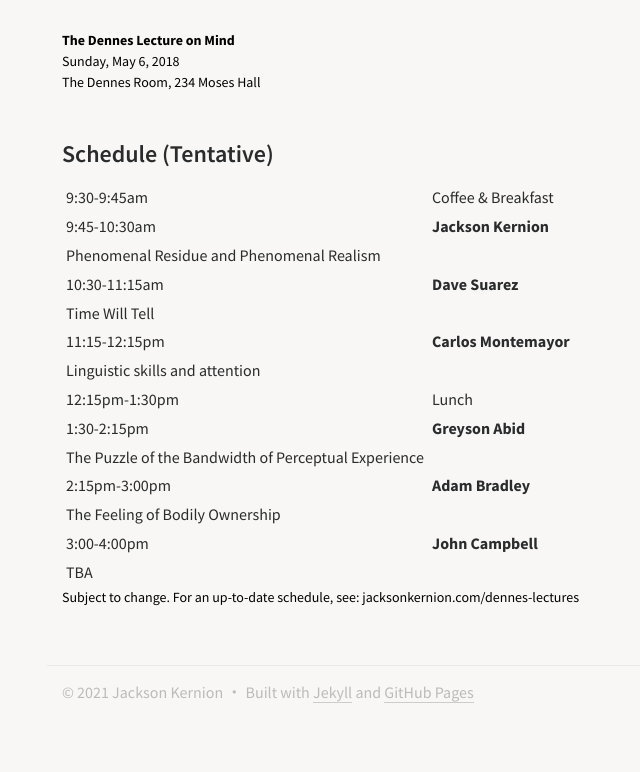
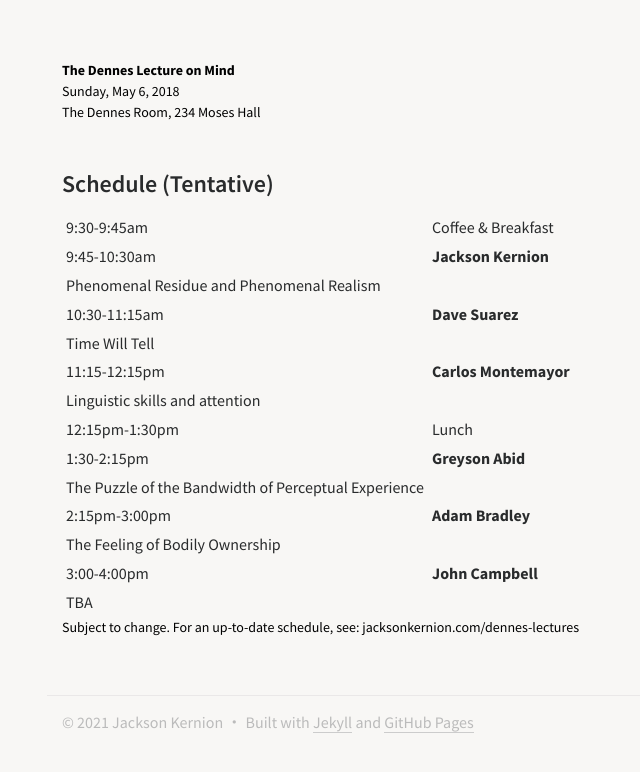
Before and after one commit to jacksonkernion/jacksonkernion.github.io, a Jekyll site: the page built from dennes-lectures-2018.md, in a window 1280 px wide. Shown: the top 772 px of the page, without its empty margins (263-903 px from the left). Built offline with Jekyll 4.4.1, drawn with Linux system fonts in a browser that asks for light colours; nearby versions of some CDN libraries.

Commit message:
Update style.css

```diff
--- a/assets/stylesheets/style.css
+++ b/assets/stylesheets/style.css
@@ -422,7 +422,7 @@ blockquote p{
 /* POST PAGES */
 
 .post {
-	margin-top: ;
+	margin-top: 60px;
 }
 .post p{
 	color: black;
```
